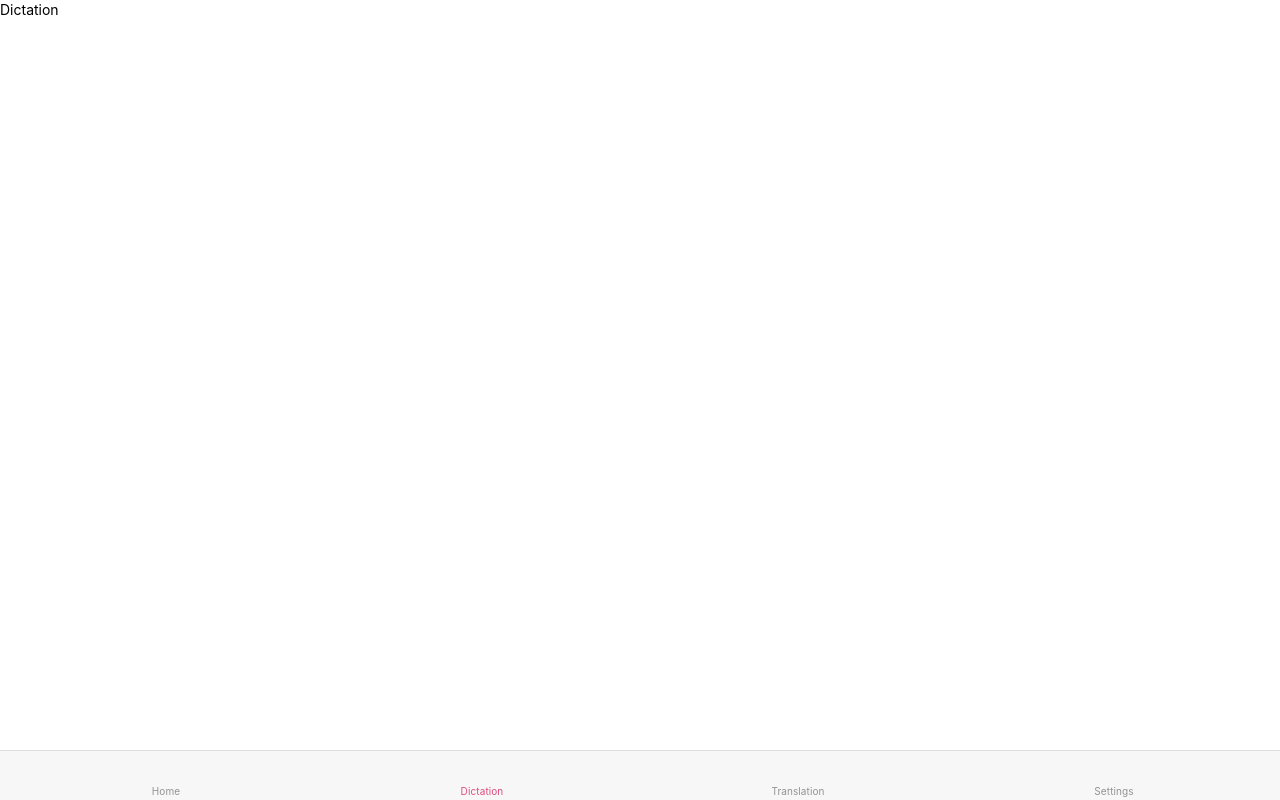
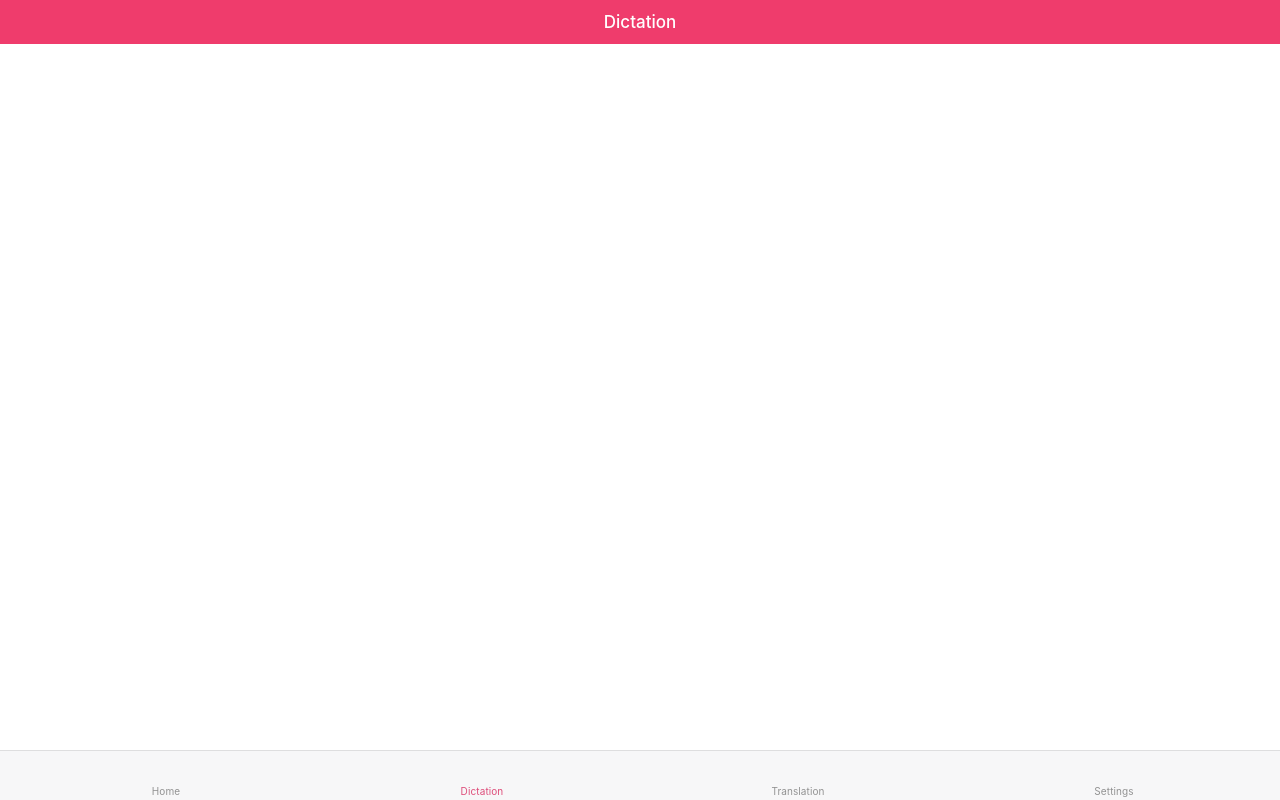
Before and after one commit to kowinauyeung/dictadroid, a React (Create React App) app: page /dictation in a window 1280 px wide. Built offline with nearby package versions, Linux system fonts and the light colour scheme; some icons are missing.

Commit message:
Add nav bar

```diff
--- a/package.json
+++ b/package.json
@@ -4,6 +4,7 @@
   "private": true,
   "dependencies": {
     "ionicons": "^3.0.0",
+    "prop-types": "^15.5.10",
     "react": "^15.6.1",
     "react-dom": "^15.6.1",
     "react-router-dom": "^4.2.2"
--- a/src/App.jsx
+++ b/src/App.jsx
@@ -1,10 +1,9 @@
-import React, { Component } from 'react';
+import React from 'react';
 import { BrowserRouter } from 'react-router-dom';
 import Routes from './Routes';
 import TabBar from './components/TabBar';
 
-class App extends Component {
-  render() {
+function App() {
   return (
     <BrowserRouter>
       <div className="app">
@@ -14,6 +13,5 @@ class App extends Component {
     </BrowserRouter>
   );
 }
-}
 
 export default App;
--- /dev/null
+++ b/src/components/NavBar.jsx
@@ -0,0 +1,32 @@
+import React from 'react';
+import PropTypes from 'prop-types';
+
+const propTypes = {
+  pageName: PropTypes.string.isRequired,
+  left: PropTypes.element,
+  right: PropTypes.element,
+};
+
+const defaultProps = {
+  pageName: '',
+  left: null,
+  right: null,
+};
+
+function NavBar(props) {
+  const { pageName, left, right } = props;
+  return (
+    <div className="navbar">
+      <div className="navbar-inner">
+        <div className="center">{pageName}</div>
+        {left !== null ? <div className="left">{left}</div> : ''}
+        {right !== null ? <div className="right">{right}</div> : ''}
+      </div>
+    </div>
+  );
+}
+
+NavBar.propTypes = propTypes;
+NavBar.defaultProps = defaultProps;
+
+export default NavBar;
--- a/src/main.css
+++ b/src/main.css
@@ -116,3 +116,80 @@ a.tab-link .icon:before {
 .tabbar a:not(.active) i.active {
   display: none;
 }
+
+.navbar {
+  height: 44px;
+  width: 100%;
+  box-sizing: border-box;
+  font-size: 17px;
+  position: absolute;
+  left: 0;
+  top: 0;
+  margin: 0;
+  z-index: 500;
+  background: #ef3c6c;
+}
+
+.navbar-inner {
+  position: absolute;
+  left: 0;
+  top: 0;
+  width: 100%;
+  height: 100%;
+  padding: 0 8px;
+  box-sizing: border-box;
+}
+
+.navbar .center {
+  font-size: 17px;
+  font-weight: 500;
+  text-align: center;
+  margin: 0;
+  overflow: hidden;
+  text-overflow: ellipsis;
+  white-space: nowrap;
+  line-height: 44px;
+  flex-shrink: 10;
+  color: #fff;
+  position: absolute;
+  width: 100%;
+  height: 100%;
+  top: 0;
+  left: 0;
+  z-index: -1;
+}
+
+.navbar .left, .navbar .right {
+  color: #6f1c33;
+  height: 100%;
+  line-height: 44px;
+}
+
+.navbar .left {
+  margin-right: 10px;
+  float: left;
+}
+
+.navbar .right {
+  margin-left: 10px;
+  float: right;
+}
+
+.navbar .icon {
+  line-height: inherit;
+  display: block;
+  font-size: 30px;
+  float: left;
+}
+
+.navbar .icon + span {
+  margin-left: 10px;
+}
+
+.navbar .icon-only {
+  min-width: 44px;
+  display: flex;
+  justify-content: center;
+  align-items: center;
+  margin: 0;
+}
--- a/src/pages/Dictation.jsx
+++ b/src/pages/Dictation.jsx
@@ -1,8 +1,11 @@
 import React from 'react';
+import NavBar from '../components/NavBar';
 
 function Dictation() {
   return (
-    <div className="dictation">Dictation</div>
+    <div className="dictation">
+      <NavBar pageName="Dictation" />
+    </div>
   );
 }
 
```
Lines whose indentation alone changed are shown as unchanged.
